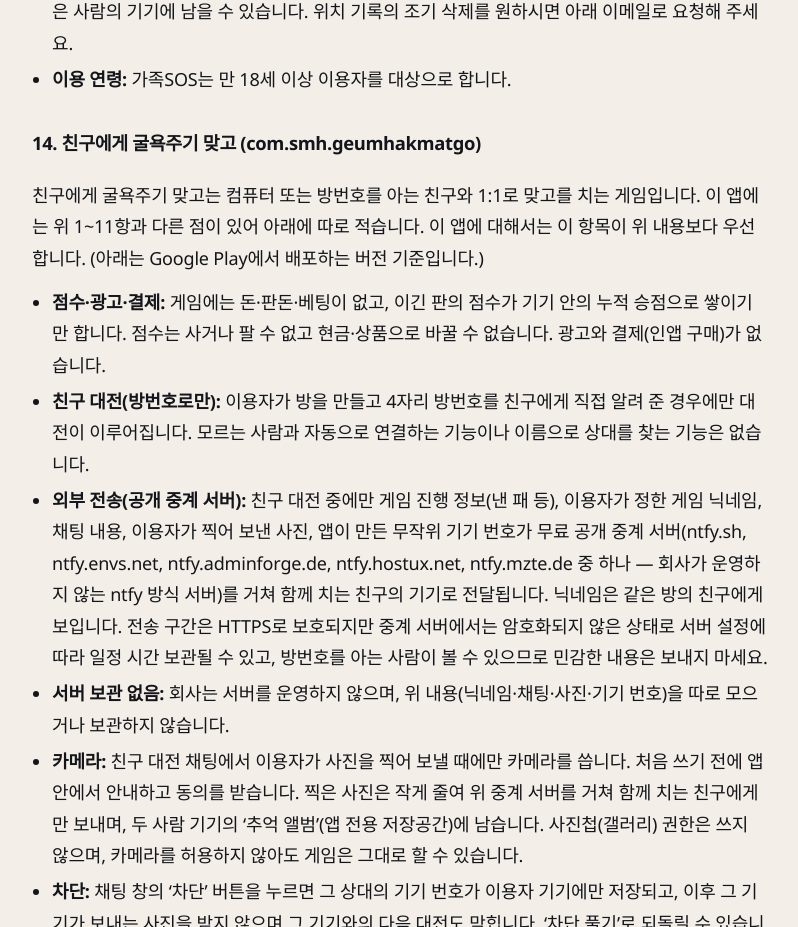
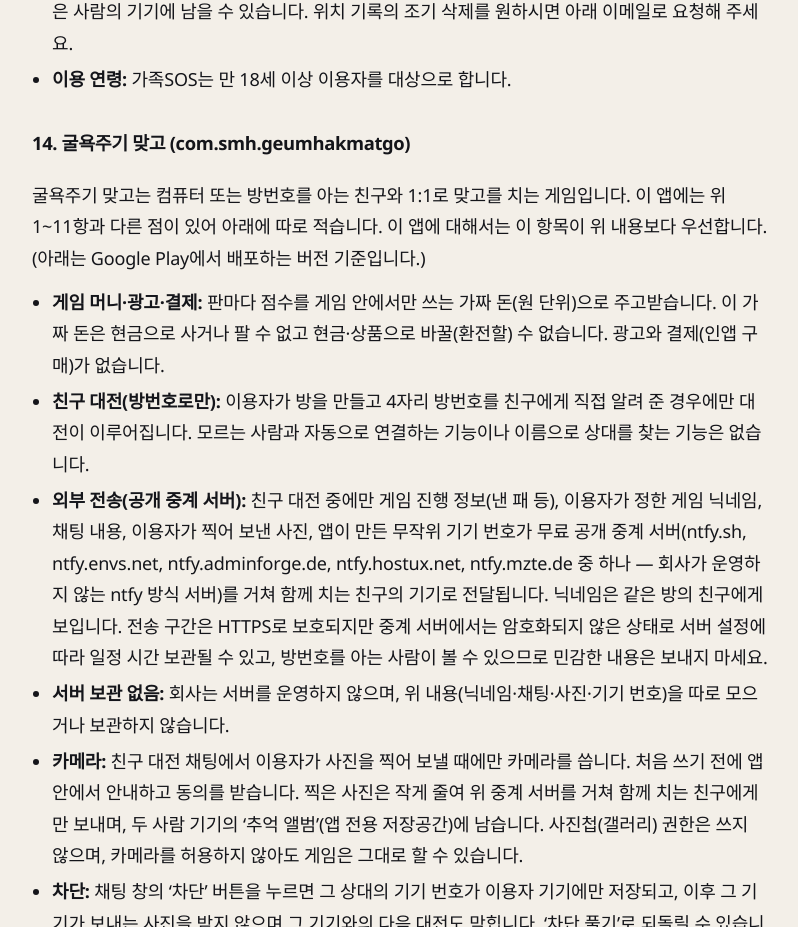
Before and after one commit to sejongfnc-code/dotgee, a plain HTML site: page privacy.html in a window 1280 px wide. Shown: the part 4020-4947 px from the top of the page, without its empty margins (240-1038 px from the left). Drawn offline with Linux system fonts and the light colour scheme.

Commit message:
굴욕주기 맞고: 이름 변경, 게임 안 가짜 돈 문구(현금 구매·환전 없음)

```diff
--- a/privacy.html
+++ b/privacy.html
@@ -112,10 +112,10 @@
           <li><strong>보관 기간과 삭제:</strong> Firebase에 저장된 긴급 위치 기록은 7일이 지나면 링크로 볼 수 없게 막히고, 그 뒤 앱이 실행될 때 서버에서 삭제됩니다. 녹화 파일·설정·연락처는 기기(와 연결한 경우 이용자 드라이브)에만 있으며, 앱을 삭제하거나 드라이브에서 파일을 지우면 삭제됩니다. 이미 보낸 문자는 받은 사람의 기기에 남을 수 있습니다. 위치 기록의 조기 삭제를 원하시면 아래 이메일로 요청해 주세요.</li>
           <li><strong>이용 연령:</strong> 가족SOS는 만 18세 이상 이용자를 대상으로 합니다.</li>
         </ul>
-        <h2 id="matgo">14. 친구에게 굴욕주기 맞고 (com.smh.geumhakmatgo)</h2>
-        <p>친구에게 굴욕주기 맞고는 컴퓨터 또는 방번호를 아는 친구와 1:1로 맞고를 치는 게임입니다. 이 앱에는 위 1~11항과 다른 점이 있어 아래에 따로 적습니다. 이 앱에 대해서는 이 항목이 위 내용보다 우선합니다. (아래는 Google Play에서 배포하는 버전 기준입니다.)</p>
+        <h2 id="matgo">14. 굴욕주기 맞고 (com.smh.geumhakmatgo)</h2>
+        <p>굴욕주기 맞고는 컴퓨터 또는 방번호를 아는 친구와 1:1로 맞고를 치는 게임입니다. 이 앱에는 위 1~11항과 다른 점이 있어 아래에 따로 적습니다. 이 앱에 대해서는 이 항목이 위 내용보다 우선합니다. (아래는 Google Play에서 배포하는 버전 기준입니다.)</p>
         <ul>
-          <li><strong>점수·광고·결제:</strong> 게임에는 돈·판돈·베팅이 없고, 이긴 판의 점수가 기기 안의 누적 승점으로 쌓이기만 합니다. 점수는 사거나 팔 수 없고 현금·상품으로 바꿀 수 없습니다. 광고와 결제(인앱 구매)가 없습니다.</li>
+          <li><strong>게임 머니·광고·결제:</strong> 판마다 점수를 게임 안에서만 쓰는 가짜 돈(원 단위)으로 주고받습니다. 이 가짜 돈은 현금으로 사거나 팔 수 없고 현금·상품으로 바꿀(환전할) 수 없습니다. 광고와 결제(인앱 구매)가 없습니다.</li>
           <li><strong>친구 대전(방번호로만):</strong> 이용자가 방을 만들고 4자리 방번호를 친구에게 직접 알려 준 경우에만 대전이 이루어집니다. 모르는 사람과 자동으로 연결하는 기능이나 이름으로 상대를 찾는 기능은 없습니다.</li>
           <li><strong>외부 전송(공개 중계 서버):</strong> 친구 대전 중에만 게임 진행 정보(낸 패 등), 이용자가 정한 게임 닉네임, 채팅 내용, 이용자가 찍어 보낸 사진, 앱이 만든 무작위 기기 번호가 무료 공개 중계 서버(ntfy.sh, ntfy.envs.net, ntfy.adminforge.de, ntfy.hostux.net, ntfy.mzte.de 중 하나 — 회사가 운영하지 않는 ntfy 방식 서버)를 거쳐 함께 치는 친구의 기기로 전달됩니다. 닉네임은 같은 방의 친구에게 보입니다. 전송 구간은 HTTPS로 보호되지만 중계 서버에서는 암호화되지 않은 상태로 서버 설정에 따라 일정 시간 보관될 수 있고, 방번호를 아는 사람이 볼 수 있으므로 민감한 내용은 보내지 마세요.</li>
           <li><strong>서버 보관 없음:</strong> 회사는 서버를 운영하지 않으며, 위 내용(닉네임·채팅·사진·기기 번호)을 따로 모으거나 보관하지 않습니다.</li>
```
Also changed, not shown: index.html (+4 -4 lines).
